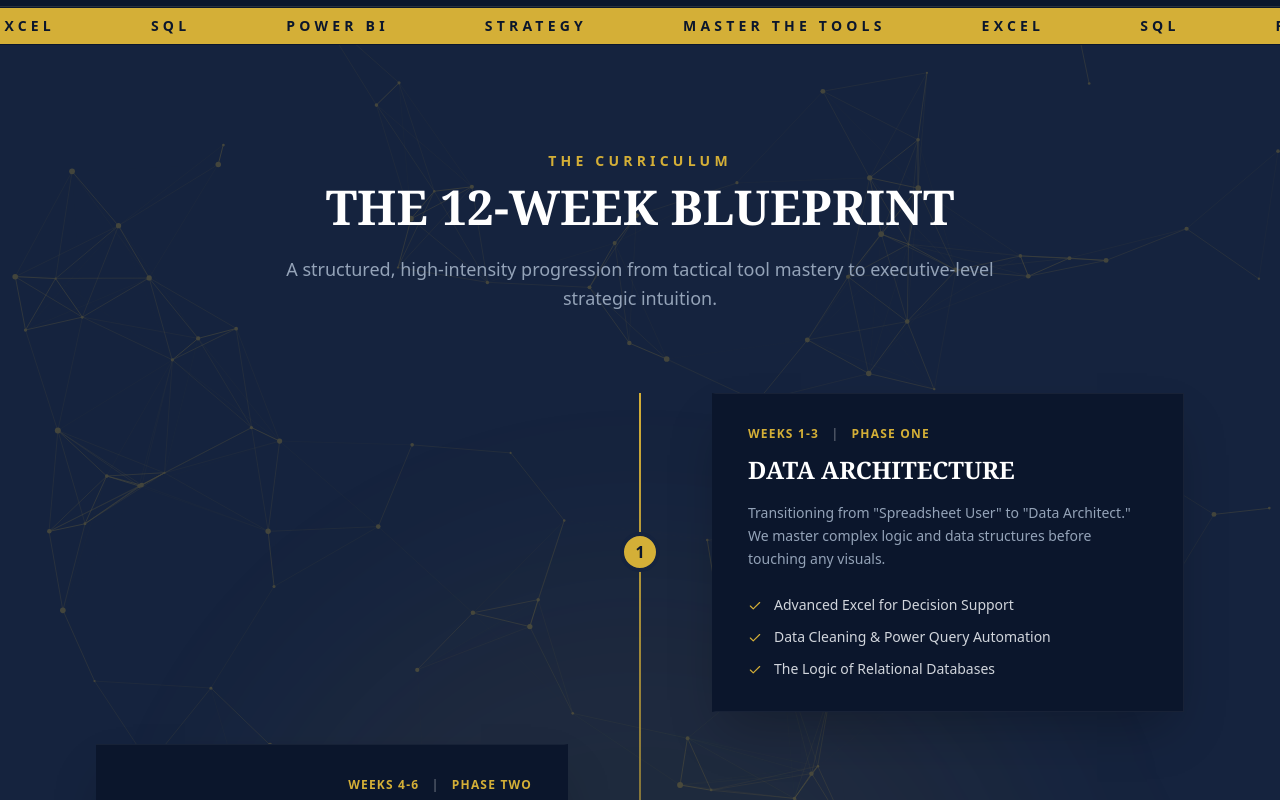
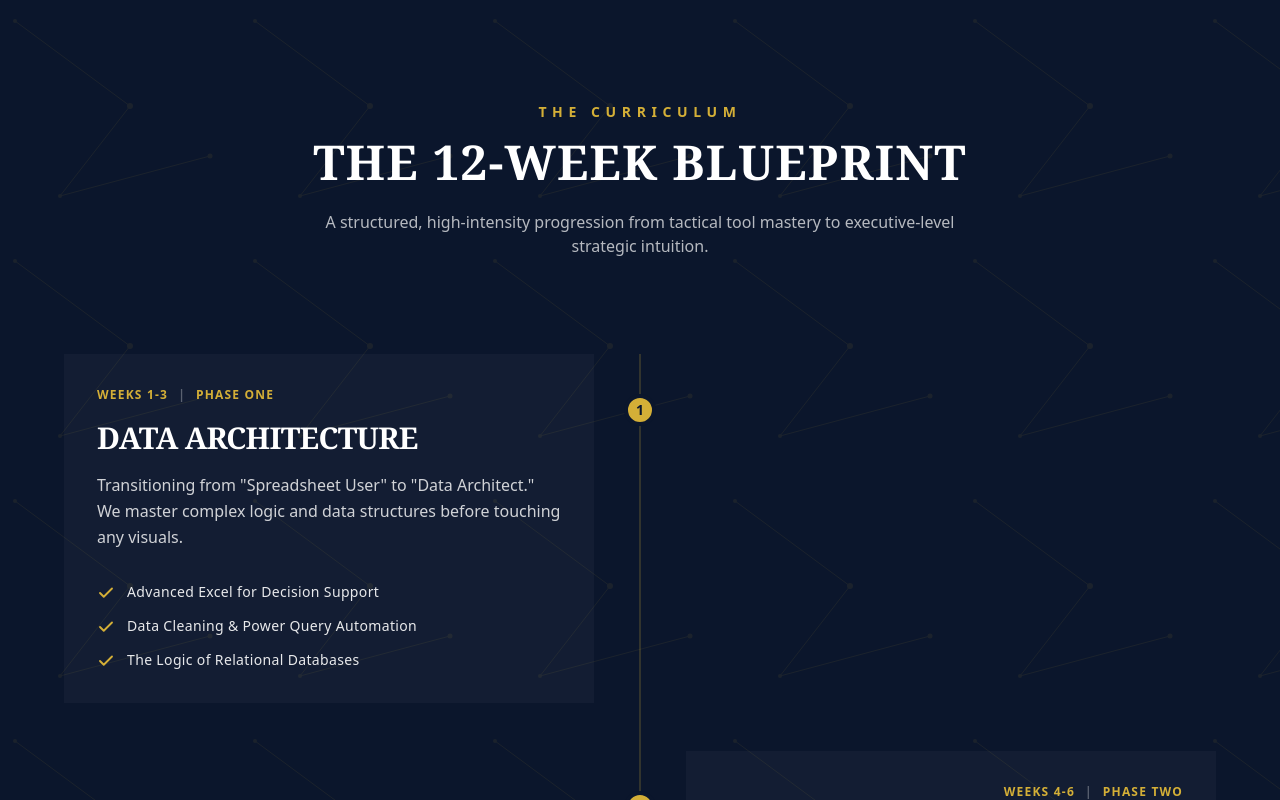
Before and after one commit to Reino-Limited/Reino-Website, a React (Vite) app: page / in a window 1280 px wide. Shown: the part 1500-2300 px from the top of the page. Built offline with nearby package versions, Linux system fonts and the light colour scheme.

Commit message:
Update Curriculum5.tsx

```diff
--- a/src/components/Curriculum.tsx
+++ b/src/components/Curriculum.tsx
@@ -1,137 +1,157 @@
 import { Check, Flag } from 'lucide-react';
 import { motion } from 'motion/react';
-import Particles from './Particles';
 
-const curriculumPhases = [
+const curriculumData = [
   {
-    week: 'Weeks 1-3',
-    phase: 'Phase One',
-    title: 'Data Architecture',
-    description: 'Transitioning from "Spreadsheet User" to "Data Architect." We master complex logic and data structures before touching any visuals.',
-    items: [
-      'Advanced Excel for Decision Support',
-      'Data Cleaning & Power Query Automation',
-      'The Logic of Relational Databases'
-    ]
+    weeks: "Weeks 1-3",
+    phase: "Phase One",
+    title: "DATA ARCHITECTURE",
+    description: "Transitioning from \"Spreadsheet User\" to \"Data Architect.\" We master complex logic and data structures before touching any visuals.",
+    points: ["Advanced Excel for Decision Support", "Data Cleaning & Power Query Automation", "The Logic of Relational Databases"],
+    position: "right"
   },
   {
-    week: 'Weeks 4-6',
-    phase: 'Phase Two',
-    title: 'Infrastructure & SQL',
-    description: 'Mastering the language of databases to pull raw value from the source and connect disparate data points.',
-    items: [
-      'SQL Foundations',
-      'Advanced Joins & Aggregations',
-      'Corporate Query Optimization'
-    ],
-    align: 'right'
+    weeks: "Weeks 4-6",
+    phase: "Phase Two",
+    title: "INFRASTRUCTURE & SQL",
+    description: "Mastering the language of databases to pull raw value from the source and connect disparate data points.",
+    points: ["SQL Foundations", "Advanced Joins & Aggregations", "Corporate Query Optimization"],
+    position: "left"
   },
   {
-    week: 'Weeks 7-9',
-    phase: 'Phase Three',
-    title: 'Executive Visualization',
-    description: 'Power BI and the psychology of the "Boardroom View." We build cinematic dashboards that drive immediate action.',
-    items: [
-      'DAX Modeling & Complex KPIs',
-      'High-Fidelity UI/UX Dashboard Design',
-      'The "Decision Intelligence" Storytelling Framework'
-    ]
+    weeks: "Weeks 7-9",
+    phase: "Phase Three",
+    title: "EXECUTIVE VISUALIZATION",
+    description: "Power BI and the psychology of the \"Boardroom View.\" We build cinematic dashboards that drive immediate action.",
+    points: ["DAX Modeling & Complex KPIs", "High-Fidelity UI/UX Dashboard Design", "The \"Decision Intelligence\" Storytelling Framework"],
+    position: "right"
   },
   {
-    week: 'Weeks 10-12',
-    phase: 'Phase Four',
-    title: 'The "War Room"',
-    description: 'The culmination of the Master Trifecta. You will select a high-stakes business problem, solve it, and defend your logic.',
-    items: [
-      'Capstone Kickoff: Real-World Business Cases',
-      'The Iteration Loop (Live Strategy Defense)',
-      'The Grand Presentation & Portfolio Delivery'
-    ],
-    align: 'right',
-    icon: Flag
+    weeks: "Weeks 10-12",
+    phase: "Phase Four",
+    title: "THE \"WAR ROOM\"",
+    description: "The culmination of the Master Trifecta. You will select a high-stakes business problem, solve it, and defend your logic.",
+    points: ["Capstone Kickoff: Real-World Business Cases", "The Iteration Loop (Live Strategy Defense)", "The Grand Presentation & Portfolio Delivery"],
+    position: "left"
   }
 ];
 
 export default function Curriculum() {
   return (
-    <section id="curriculum" className="py-24 bg-reino-navy-light relative border-t border-reino-gold/10 z-20 overflow-hidden">
-      {/* Light Particle Background */}
-      <div className="absolute inset-0 opacity-30 pointer-events-none h-full w-full">
-        <Particles />
+    <section className="bg-reino-navy py-24 px-4 relative overflow-hidden">
+
+      {/* FAINT BACKGROUND PARTICLE NODES & CONSTELLATION LATTICE */}
+      <div className="absolute inset-0 opacity-[0.08] pointer-events-none z-0">
+        <svg className="w-full h-full" xmlns="http://www.w3.org/2000/svg">
+          <pattern id="reino-particles" width="240" height="240" patternUnits="userSpaceOnUse">
+            <line x1="15" y1="15" x2="130" y2="100" stroke="rgba(212,175,55,1)" strokeWidth="1" />
+            <line x1="130" y1="100" x2="60" y2="190" stroke="rgba(212,175,55,1)" strokeWidth="1" />
+            <line x1="60" y1="190" x2="210" y2="150" stroke="rgba(212,175,55,1)" strokeWidth="1" />
+            <circle cx="15" cy="15" r="2" fill="rgba(212,175,55,1)" />
+            <circle cx="130" cy="100" r="3" fill="rgba(212,175,55,1)" />
+            <circle cx="60" cy="190" r="2" fill="rgba(212,175,55,1)" />
+            <circle cx="210" cy="150" r="2.5" fill="rgba(212,175,55,1)" />
+          </pattern>
+          <rect width="100%" height="100%" fill="url(#reino-particles)" />
+        </svg>
       </div>
 
-      {/* Marquee */}
-      <div className="absolute top-0 left-0 w-full bg-reino-gold py-2 overflow-hidden z-40 border-y border-reino-navy">
-        <div className="whitespace-nowrap animate-marquee flex items-center">
-          {[1, 2, 3].map((i) => (
-            <div key={i} className="flex items-center">
-              <span className="text-reino-navy font-extrabold text-sm uppercase tracking-[0.3em] mx-12">Master The Tools</span>
-              <span className="text-reino-navy font-extrabold text-sm uppercase tracking-[0.3em] mx-12">Excel</span>
-              <span className="text-reino-navy font-extrabold text-sm uppercase tracking-[0.3em] mx-12">SQL</span>
-              <span className="text-reino-navy font-extrabold text-sm uppercase tracking-[0.3em] mx-12">Power BI</span>
-              <span className="text-reino-navy font-extrabold text-sm uppercase tracking-[0.3em] mx-12">Strategy</span>
-            </div>
-          ))}
-        </div>
-      </div>
-
-      <div className="absolute top-1/2 left-1/2 transform -translate-x-1/2 -translate-y-1/2 w-[800px] h-[800px] bg-reino-gold/5 rounded-full blur-[100px] pointer-events-none" />
-
-      <div className="max-w-6xl mx-auto px-6 lg:px-8 relative z-10 pt-12">
-        <div className="text-center max-w-3xl mx-auto mb-20">
-          <h2 className="text-reino-gold text-sm font-extrabold tracking-[0.3em] uppercase mb-3 font-sans">The Curriculum</h2>
-          <h3 className="text-4xl md:text-5xl font-serif font-semibold text-white uppercase">The 12-week blueprint</h3>
-          <p className="text-reino-muted mt-6 text-lg leading-relaxed font-sans font-normal">
+      {/* HEADER BLOCK */}
+      <div className="max-w-4xl mx-auto text-center mb-24 relative z-10">
+        <span className="text-reino-gold text-sm font-bold tracking-[0.4em] uppercase mb-4 block">
+          THE CURRICULUM
+        </span>
+        <h2 className="text-white text-3xl md:text-5xl font-serif font-bold uppercase tracking-wide">
+          THE 12-WEEK BLUEPRINT
+        </h2>
+        <p className="text-white/70 text-sm md:text-base max-w-2xl mx-auto mt-6 font-sans font-normal">
           A structured, high-intensity progression from tactical tool mastery to executive-level strategic intuition.
         </p>
       </div>
 
-        <div className="relative space-y-8 before:absolute before:inset-0 before:ml-5 before:-translate-x-px md:before:mx-auto md:before:translate-x-0 before:h-full before:w-0.5 before:bg-gradient-to-b before:from-reino-gold before:via-reino-gold/30 before:to-transparent">
-          {curriculumPhases.map((phase, index) => (
-            <motion.div
-              key={phase.title}
-              initial={{ opacity: 0, y: 30 }}
-              whileInView={{ opacity: 1, y: 0 }}
-              transition={{ duration: 0.8 }}
-              viewport={{ once: true }}
-              className={`relative flex items-center justify-between group md:w-1/2 ${index % 2 === 0 ? 'md:ml-auto md:flex-row md:pl-0' : 'md:flex-row-reverse text-right md:pr-0'}`}
+      {/* TIMELINE TRACK */}
+      <div className="max-w-6xl mx-auto relative pl-8 md:pl-0 z-10">
+
+        {/* Central Vertical Timeline Vector */}
+        <div className="absolute top-0 bottom-0 left-4 md:left-1/2 md:-translate-x-1/2 w-[1px] bg-reino-gold/40" />
+
+        <div className="space-y-12 relative">
+          {curriculumData.map((item, index) => {
+            const isLeftCard = item.position === "left";
+            const isPhase4 = index === 3;
+
+            return (
+              <div
+                key={index}
+                className={`flex flex-col md:flex-row items-stretch relative w-full ${
+                  isLeftCard ? "md:flex-row-reverse" : ""
+                }`}
               >
-              <div className={`flex items-center justify-center w-10 h-10 rounded-full border-4 border-reino-navy-light bg-reino-gold text-reino-navy font-bold shrink-0 z-10 relative ${index % 2 === 0 ? 'md:-translate-x-1/2' : 'md:translate-x-1/2'}`}>
-                {phase.icon ? <phase.icon size={16} /> : index + 1}
+                {/* Central Milestone Index Pin with Flag Logic */}
+                <div className="absolute -left-8 md:left-1/2 md:-translate-x-1/2 top-10 w-8 h-8 rounded-full bg-reino-gold text-reino-navy flex items-center justify-center font-sans font-bold text-sm border-4 border-reino-navy z-30">
+                  {isPhase4 ? <Flag size={14} strokeWidth={3} /> : index + 1}
                 </div>
 
-              <div className={`w-[calc(100%-4rem)] md:w-[calc(100%-4rem)] p-8 bg-reino-navy border border-white/5 transition-all duration-500 shadow-2xl relative overflow-hidden ${index % 2 === 0 ? 'md:ml-8' : 'md:mr-8'}
-                border-l-4 border-l-transparent group-hover:border-l-[8px] group-hover:border-l-reino-gold
-                ${index % 2 !== 0 ? 'md:border-l-0 md:group-hover:border-l-0 md:border-r-4 md:border-r-transparent md:group-hover:border-r-[8px] md:group-hover:border-r-reino-gold' : ''}
-                group-hover:border-reino-gold group-hover:shadow-[0_0_40px_rgba(212,175,55,0.15)]`}>
+                {/* Card Container Framework */}
+                <div className="w-full md:w-[46%] text-left">
+                  <motion.div
+                    initial={{ opacity: 0, y: 20 }}
+                    whileInView={{ opacity: 1, y: 0 }}
+                    transition={{ duration: 0.5, delay: index * 0.1 }}
+                    viewport={{ once: true, margin: "-50px" }}
 
-                <p className="text-reino-gold text-xs font-extrabold tracking-widest uppercase mb-3 font-sans">
-                  {phase.week} <span className="text-white/30 mx-2">|</span> {phase.phase}
+                    /* STRICT BORDER AND ALIGNMENT ENGINE based on attached images */
+                    className={`p-6 sm:p-8 bg-white/[0.03] relative group transition-all duration-300 border border-transparent hover:shadow-[0_0_30px_rgba(212,175,55,0.08)] ${
+                      isLeftCard
+                        ? "hover:border-reino-gold hover:border-l-4 md:hover:border-l md:hover:border-r-4 text-left md:text-right"
+                        : "hover:border-reino-gold hover:border-l-4 text-left"
+                    }`}
+                  >
+                    {/* Meta Section Metrics */}
+                    <div className={`flex items-center gap-2.5 mb-4 text-xs font-sans font-bold tracking-widest uppercase ${
+                      isLeftCard ? "md:justify-end justify-start" : "justify-start"
+                    }`}>
+                      <span className="text-reino-gold">{item.weeks}</span>
+                      <span className="text-white/30">|</span>
+                      <span className="text-reino-gold">{item.phase}</span>
+                    </div>
+
+                    {/* Course Title Header */}
+                    <h3 className="text-white text-2xl sm:text-3xl font-serif font-bold mb-4 uppercase tracking-tight leading-tight">
+                      {item.title}
+                    </h3>
+
+                    {/* Context Body Copy */}
+                    <p className="text-white/80 text-sm sm:text-base mb-8 font-sans font-normal leading-relaxed">
+                      {item.description}
                     </p>
-                <h4 className="text-2xl font-serif font-semibold text-white mb-4 uppercase">{phase.title}</h4>
-                <p className="text-reino-muted text-sm leading-relaxed mb-6 font-sans font-normal">{phase.description}</p>
-                <ul className={`text-sm text-gray-300 space-y-3 font-sans font-normal ${index % 2 !== 0 ? 'md:flex md:flex-col md:items-end' : ''}`}>
-                  {phase.items.map((item) => (
-                    <li key={item} className={`flex items-start gap-3 ${index % 2 !== 0 ? 'md:flex-row-reverse' : ''}`}>
-                      <Check className="text-reino-gold mt-1 shrink-0" size={14} />
-                      <span className="">{item}</span>
+
+                    {/* Bullet Verification Items Checklist */}
+                    <ul className={`space-y-3.5 font-sans text-sm text-white/90 flex flex-col ${
+                      isLeftCard ? "md:items-end items-start" : "items-start"
+                    }`}>
+                      {item.points.map((point, idx) => (
+                        <li
+                          key={idx}
+                          /* Flex-row-reverse strictly controls right-sided checkmarks */
+                          className={`flex items-start gap-3 w-full max-w-md ${
+                            isLeftCard ? "md:flex-row-reverse md:text-right text-left" : "flex-row text-left"
+                          }`}
+                        >
+                          <Check className="text-reino-gold w-[18px] h-[18px] mt-[2px] shrink-0" strokeWidth={2.5} size={18} />
+                          <span className="tracking-wide font-normal block w-full">{point}</span>
                         </li>
                       ))}
                     </ul>
-              </div>
                   </motion.div>
-          ))}
                 </div>
 
-        <div className="mt-20 text-center">
-          <a
-            href="https://tally.so/r/ob0GkP"
-            target="_blank"
-            rel="noopener noreferrer"
-            className="inline-block px-10 py-4 border border-reino-gold bg-transparent text-reino-gold font-extrabold uppercase tracking-widest hover:bg-reino-gold hover:text-reino-navy transition-all duration-300 font-sans"
-          >
-            Secure Your Spot
-          </a>
+                {/* Dead Space Grid Alignment Balance Column */}
+                <div className="hidden md:block w-[46%]" />
+
+              </div>
+            );
+          })}
         </div>
       </div>
     </section>
```
Lines whose indentation alone changed are shown as unchanged.
